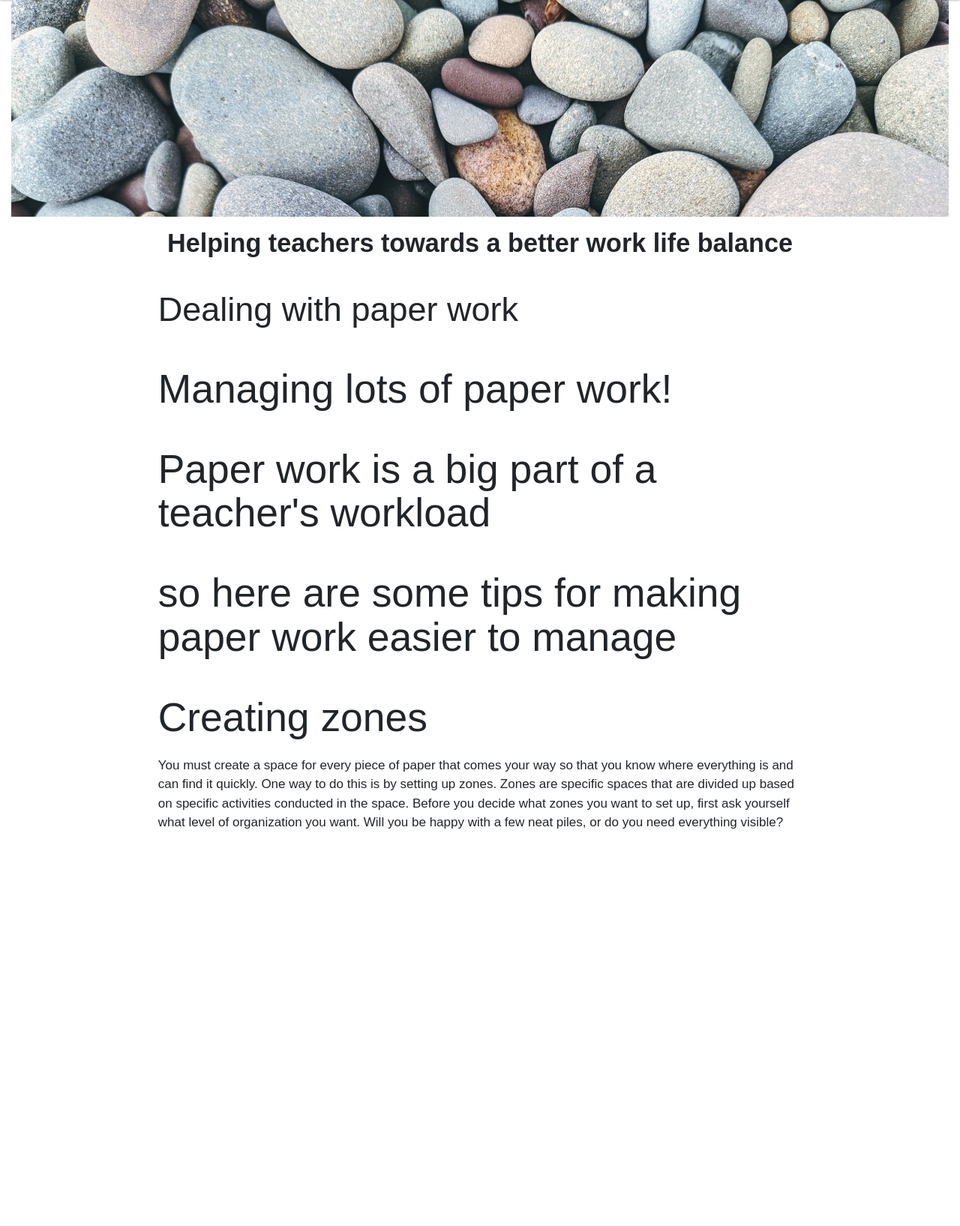
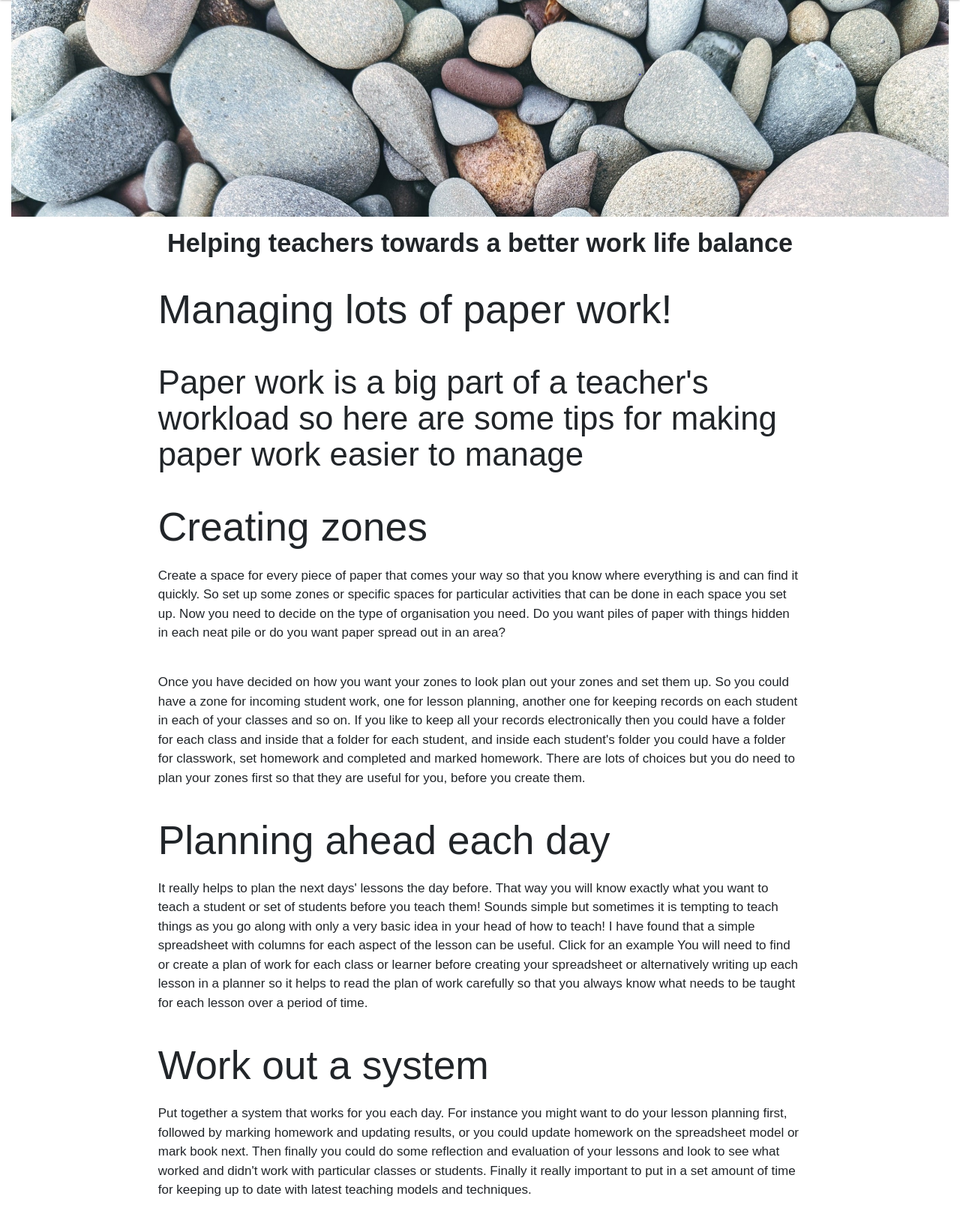
Before and after one commit to debbiect246/joined_up_teaching, a Flask app: page /admin/ in a window 1280 px wide. Shown: the part 95-1730 px from the top of the page at 75% size. Before the commit the page ends 1200 px from the top, so only its background shows below. Run offline with Flask 2, Linux system fonts and the light colour scheme; some libraries are stand-ins or nearby versions.

Commit message:
paper work page content added

```diff
--- a/templates/admin.html
+++ b/templates/admin.html
@@ -3,16 +3,62 @@
 <body>
     <div class="container-fluid">
         <div class="row text-lg-left">
-            <h1>Dealing with paper work</h1>
-            <h2>Managing lots of paper work!</h2>
-            <h2>Paper work is a big part of a teacher's workload</h2>
-            <h2>so here are some tips for making paper work easier to manage</h2>
+
+            <h2 class="centre">Managing lots of paper work!</h2>
+            <h3>Paper work is a big part of a teacher's workload
+             so here are some tips for making paper work easier to manage</h3>
 
 
             <section>
             <h2>Creating zones</h2>
-            <p>You must create a space for every piece of paper that comes your way so that you know where everything is and can find it quickly. One way to do this is by setting up zones. Zones are specific spaces that are divided up based on specific activities conducted in the space. Before you decide what zones you want to set up, first ask yourself what level of organization you want. Will you be happy with a few neat piles, or do you need everything visible?</p>
+            <p class="sectiontext">Create a space for every piece of paper that comes your way
+                so that you know where everything is and can find it quickly.
+                So set up some zones or specific spaces for particular activities
+                 that can be done in each space you set up. Now you need to decide on the type
+                 of organisation you need.  Do you want piles of paper with things hidden
+                 in each neat pile or do you want paper spread out in an area? </p>
+            <br>
+            <p class="sectiontext">Once you have decided on how you want your zones to look
+                plan out your zones and set them up.  So you could have a zone for incoming
+                student work, one for lesson planning, another one for keeping records on each
+                student in each of your classes and so on.  If you like to keep all your
+                records electronically then you could have a folder for each class and inside
+                that a folder for each student, and inside each student's folder you could have
+                a folder for classwork, set homework and completed and marked homework.
+                There are lots of choices but you do need to plan your zones first so that
+                they are useful for you, before you create them. </p>
+
             </section>
+
+            <section>
+                <h2>Planning ahead each day</h2>
+                <p class="sectiontext">It really helps to plan the next days' lessons the day before.  That way
+                    you will know exactly what you want to teach a student or set of students
+                    before you teach them!  Sounds simple but sometimes it is tempting to
+                    teach things as you go along with only a very basic idea in your head of
+                    how to teach!  I have found that a simple spreadsheet with columns for
+                    each aspect of the lesson can be useful.  Click <a href="#" here></a> for an example
+                    You will need to find or create a plan of work for each class or learner
+                    before creating your spreadsheet or alternatively writing up each lesson
+                    in a planner so it helps to read the plan of work carefully so that you
+                    always know what needs to be taught for each lesson over a period of time.</p>
+
+            </section>
+
+            <section>
+                <h2>Work out a system</h2>
+                <p class="sectiontext">Put together a system that works for you each day.
+                    For instance you might want to do your lesson planning first, followed by
+                    marking homework and updating results, or you could update homework on
+                    the spreadsheet model or mark book next.  Then finally you could do
+                    some reflection and evaluation of your lessons and look to see what
+                    worked and didn't work with particular classes or students.  Finally it
+                    really important to put in a set amount of time for keeping up to
+                    date with latest teaching models and techniques.</p>
+
+            </section>
+
+
 
         </div>
     </div>
```
Also changed, not shown: templates/psychteaching.html (+4 -4 lines).
